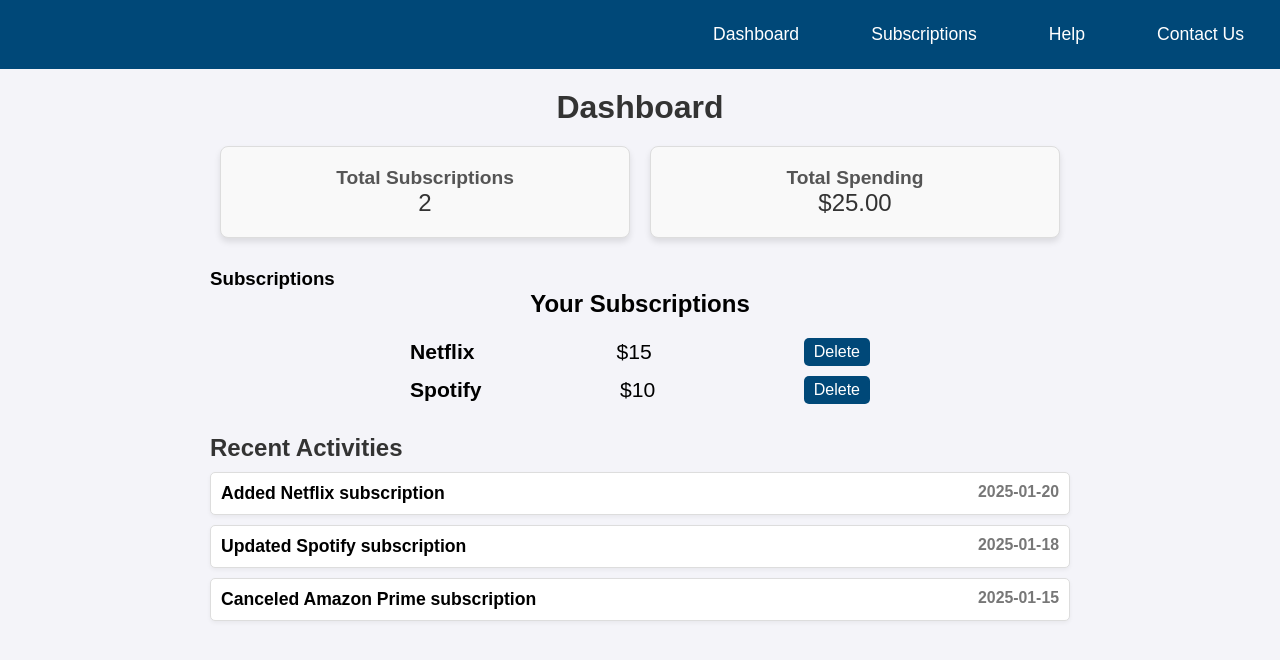
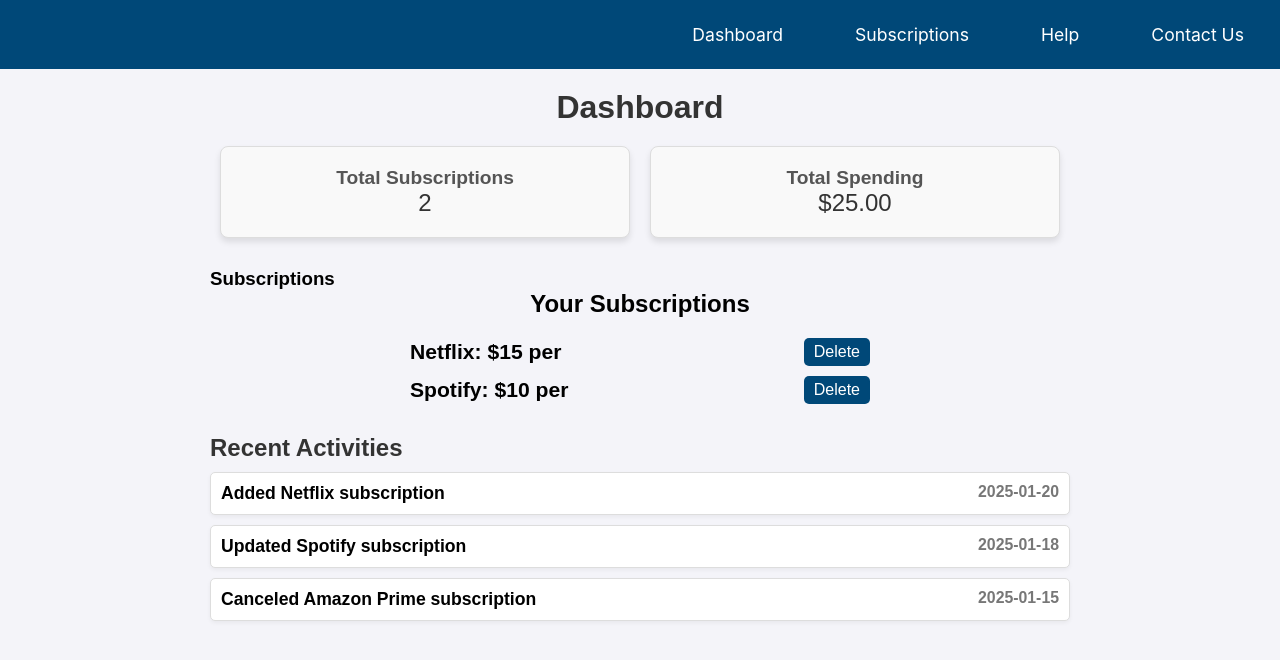
Before and after one commit to iSkewb/BreakFree, a React (Create React App) app in the folder predictive-subscription-tool/: page /dashboard in a window 1280 px wide. Shown: the top 660 px of the page. Built offline with nearby package versions, Linux system fonts and the light colour scheme.

Commit message:
EFFING GOATED

```diff
--- a/predictive-subscription-tool/src/components/SubscriptionList.js
+++ b/predictive-subscription-tool/src/components/SubscriptionList.js
@@ -14,9 +14,10 @@
       <h2>Your Subscriptions</h2>
       <ul>
         {sortedSubscriptions.map((sub, index) => (
-          <li key={sub.id}>
+          <li key={sub.id || index}>
             <span>
-              <strong>{sub.name}</strong></span> ${sub.cost} {sub.frequency}
+              <strong>{sub.name}</strong>: ${sub.cost} per {sub.frequency}
+            </span>
             <button onClick={() => onDelete(index)}>Delete</button>
           </li>
         ))}
--- a/predictive-subscription-tool/src/index.js
+++ b/predictive-subscription-tool/src/index.js
@@ -1,14 +1,8 @@
 import React from 'react';
-import { createRoot } from 'react-dom/client';
+import ReactDOM from 'react-dom/client';
 import App from './App';
-import { SubscriptionProvider } from './context/SubscriptionContext';
+import './index.css'; // Import global styles if any
 
-const root = createRoot(document.getElementById('root'));
-root.render(
-  <React.StrictMode>
-    <SubscriptionProvider>
-      <App />
-    </SubscriptionProvider>
-  </React.StrictMode>,
-  document.getElementById('root')
-);
+const container = document.getElementById('root');
+const root = ReactDOM.createRoot(container);
+root.render(<App />);
```
